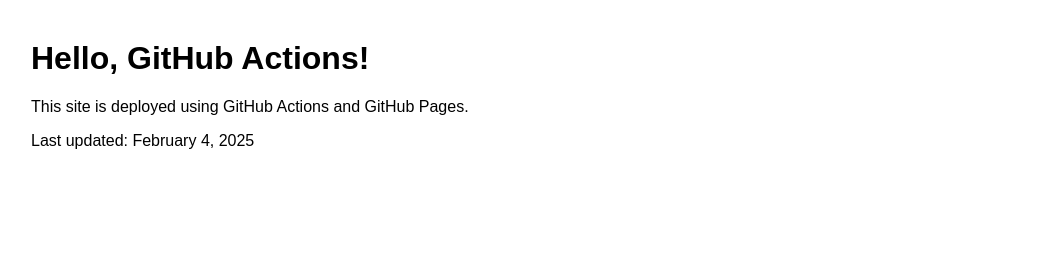
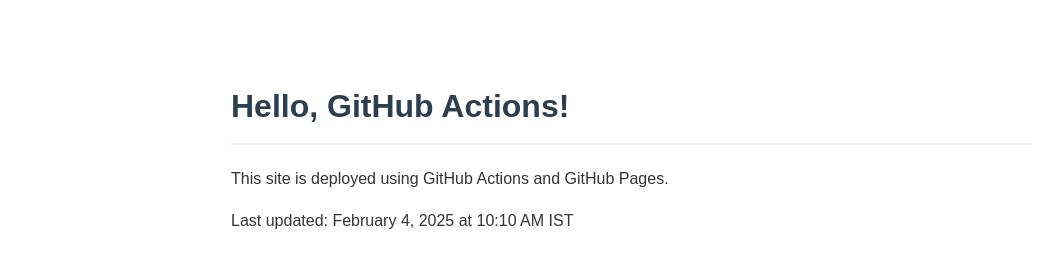
Before and after one commit to kaalpanikh/gh-deployment-workflow, a plain HTML site: page index.html in a window 1280 px wide. Shown: the whole page, without its empty margins (9-1071 px from the left). Drawn offline with Linux system fonts and the light colour scheme.

Commit message:
Update index.html with improved styling

```diff
--- a/index.html
+++ b/index.html
@@ -3,17 +3,31 @@
 <head>
     <meta charset="UTF-8">
     <meta name="viewport" content="width=device-width, initial-scale=1.0">
-    <title>My Static Site</title>
+    <title>My GitHub Pages Site</title>
     <style>
         body {
             font-family: Arial, sans-serif;
             margin: 40px;
+            line-height: 1.6;
+            color: #333;
+        }
+        .container {
+            max-width: 800px;
+            margin: 0 auto;
+            padding: 20px;
+        }
+        h1 {
+            color: #2c3e50;
+            border-bottom: 2px solid #eee;
+            padding-bottom: 10px;
         }
     </style>
 </head>
 <body>
-    <h1>Hello, GitHub Actions!</h1>
-    <p>This site is deployed using GitHub Actions and GitHub Pages.</p>
-    <p>Last updated: February 4, 2025</p>
+    <div class="container">
+        <h1>Hello, GitHub Actions!</h1>
+        <p>This site is deployed using GitHub Actions and GitHub Pages.</p>
+        <p>Last updated: February 4, 2025 at 10:10 AM IST</p>
+    </div>
 </body>
 </html>
```
